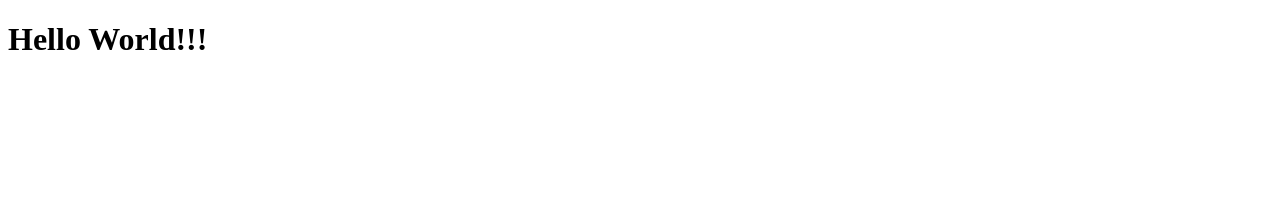
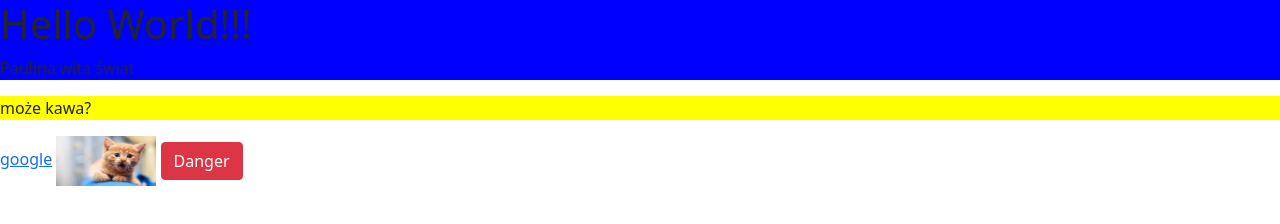
Before and after one commit to PaulaCodes001/paulinatestuje001.github.io, a plain HTML site: page index.html in a window 1280 px wide. Drawn offline with nearby package versions, Linux system fonts and the light colour scheme.

Commit message:
dodawanie pliku z kotkami

```diff
--- a/index.html
+++ b/index.html
@@ -1,12 +1,24 @@
 <!DOCTYPE html>
 <html>
 <head>
-
+<link href="https://cdn.jsdelivr.net/npm/bootstrap@5.1.3/dist/css/bootstrap.min.css" rel="stylesheet" integrity="sha384-1BmE4kWBq78iYhFldvKuhfTAU6auU8tT94WrHftjDbrCEXSU1oBoqyl2QvZ6jIW3" crossorigin="anonymous">
+<link rel="stylesheet" href="style.css">
 <title>Strona Pauli </title>
 </head>
 
 <body>
+<div>
 <h1>Hello World!!!</h1>
+<p>Paulina wita świat</p>
+</div>
+<div class="test">
+<p>może kawa?</p>
+</div>
+
+<a href="https://google.com">google</a>
+<img src="img/cat.jpg" width="100" height="50">
+<button type="button" class="btn btn-danger">Danger</button>
 </body>
 
+
 </html>
--- /dev/null
+++ b/style.css
@@ -0,0 +1,7 @@
+div{
+background-color:blue;
+}
+
+.test {
+background-color:yellow;
+}
```
Also changed, not shown: img/cat.jpg (added).
